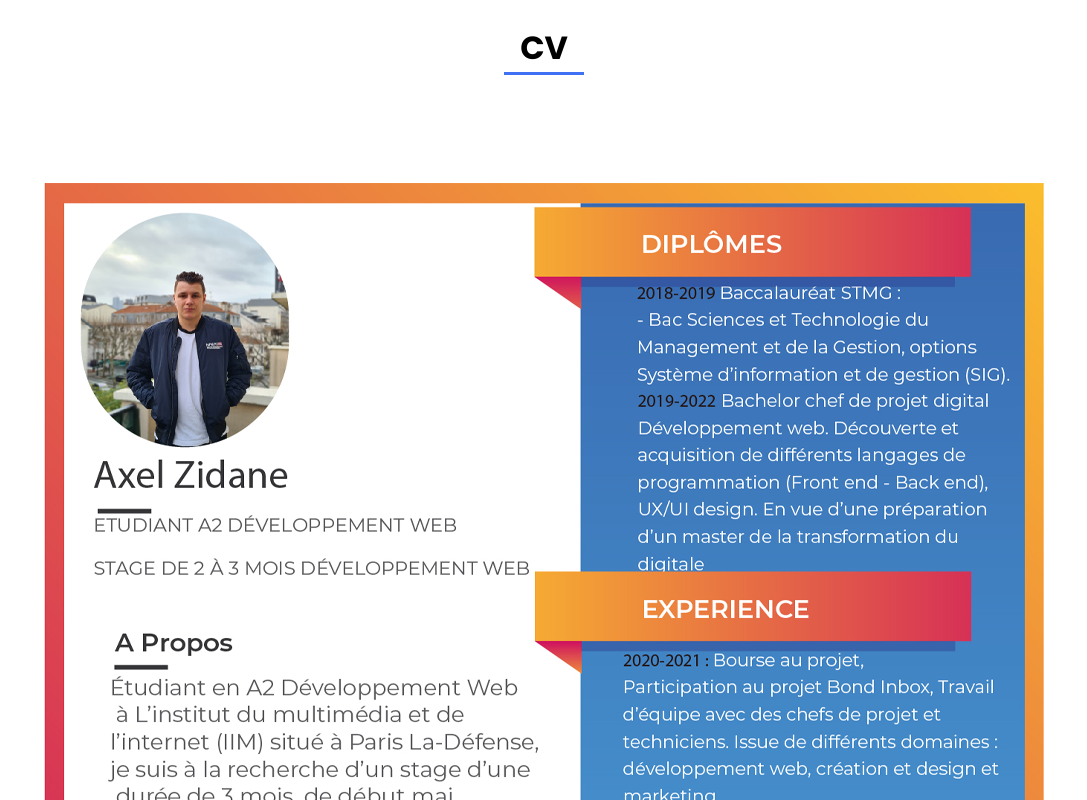
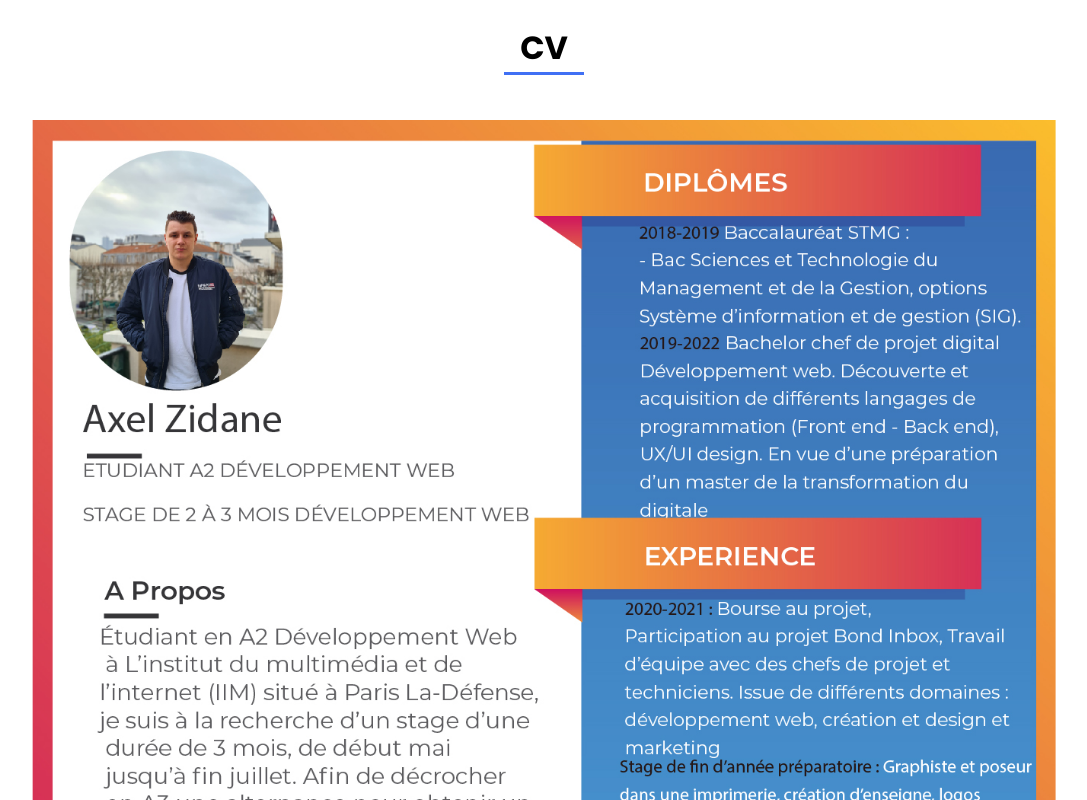
Before and after one commit to Fucao77/Portfolio-, a plain HTML site: page index.html in a window 1280 px wide. Shown: the part 3120-3920 px from the top of the page, without its empty margins (96-1183 px from the left). Drawn offline with nearby package versions, Linux system fonts and the light colour scheme.

Commit message:
update cv

```diff
--- a/index.html
+++ b/index.html
@@ -243,7 +243,7 @@
             <h2 class="section-title">CV</h2>
 
             <div class="contact__container bd-grid">
-                <img src="assets/img/CV_entreprise.png" alt="">
+                <img src="assets/img/CV_entreprise.jpg" alt="">
                 <br><br>
                 <a href="assets/CV_entreprise.pdf" download="cv">Télécharger mon CV</a>
             </div>
```
Also changed, not shown: assets/img/CV_entreprise.jpg (added), assets/img/CV_entreprise.png (deleted), 1 other file.
